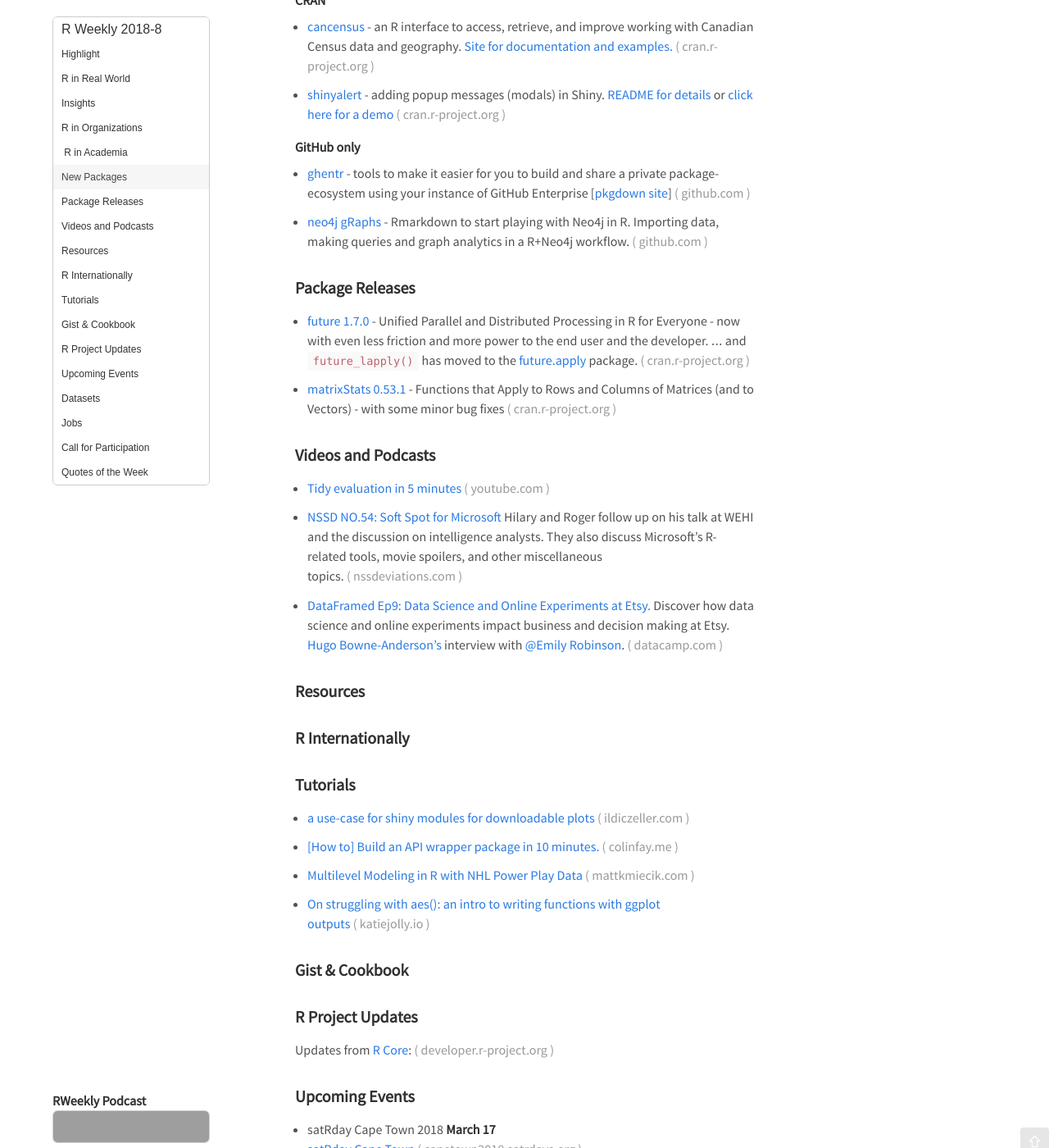
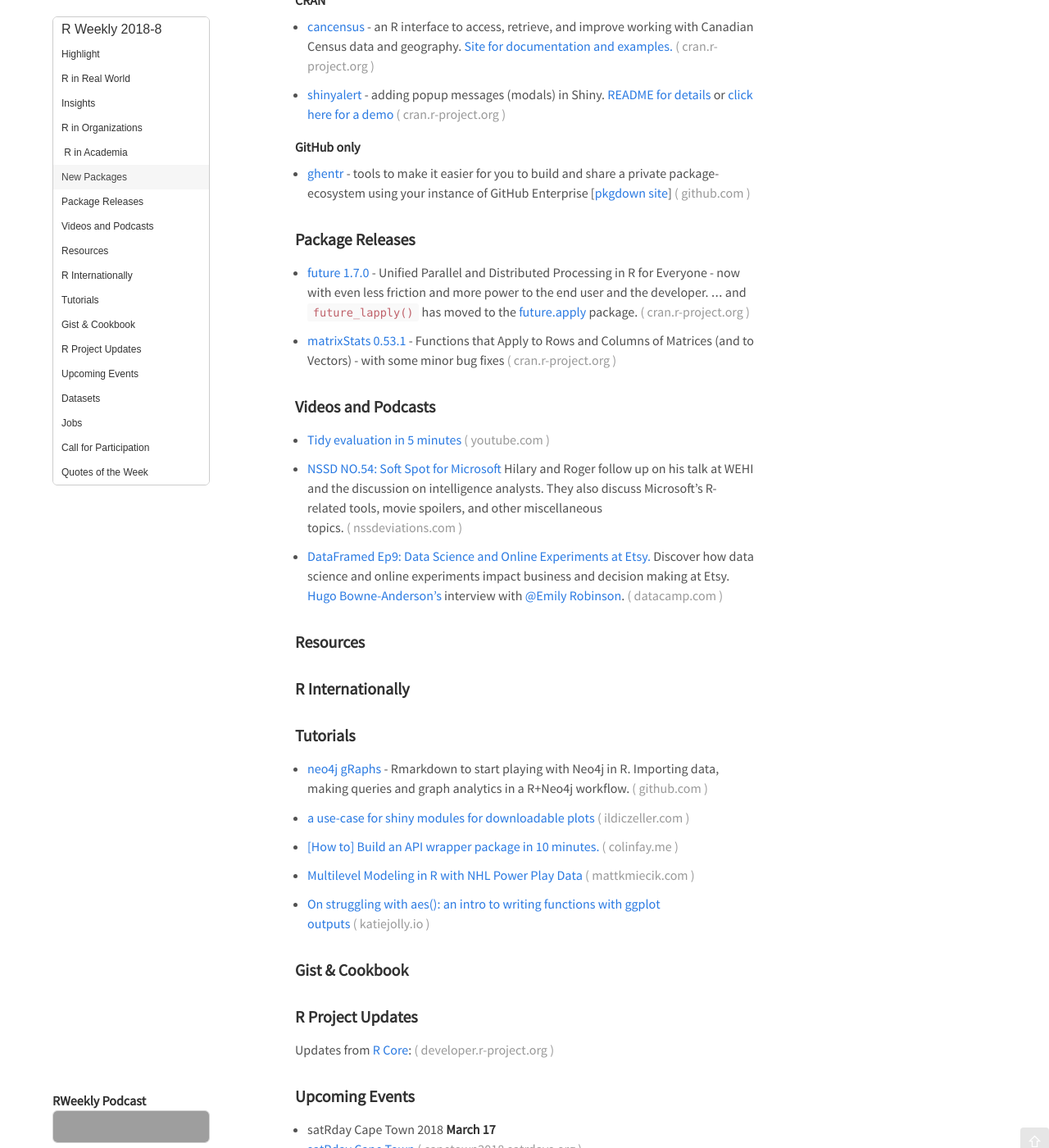
Before and after one commit to rweekly/rweekly.org, a Jekyll site: the page built from draft.md, in a window 1280 px wide and 1400 px high, scrolled down 859 px. Shown: the whole window at 82% size. Built offline with Jekyll 4.4.1, drawn with Linux system fonts in a browser that asks for light colours; emoji names are drawn with the system emoji font; comment, search, counter and statistics services are not loaded; some of the changed lines change nothing that is shown; grey boxes are pictures that could not be loaded.

Commit message:
Move Neo4j repository to tutorials

```diff
--- a/draft.md
+++ b/draft.md
@@ -51,7 +51,6 @@
 
 + [ghentr](https://github.com/ijlyttle/ghentr) - tools to make it easier for you to build and share a private package-ecosystem using your instance of GitHub Enterprise [[pkgdown site](https://ijlyttle.github.io/ghentr/)]
 
-+ [neo4j gRaphs](https://github.com/chucheria/neo4j-graphs) - Rmarkdown to start playing with Neo4j in R. Importing data, making queries and graph analytics in a R+Neo4j workflow.
 
 ### Package Releases
 
@@ -83,7 +82,7 @@
 ###  Tutorials
 
 
-
++ [neo4j gRaphs](https://github.com/chucheria/neo4j-graphs) - Rmarkdown to start playing with Neo4j in R. Importing data, making queries and graph analytics in a R+Neo4j workflow.
 
 + [a use-case for shiny modules for downloadable plots](https://www.ildiczeller.com/2018/02/11/downloadable-ggplots-in-shiny/)
 
```
